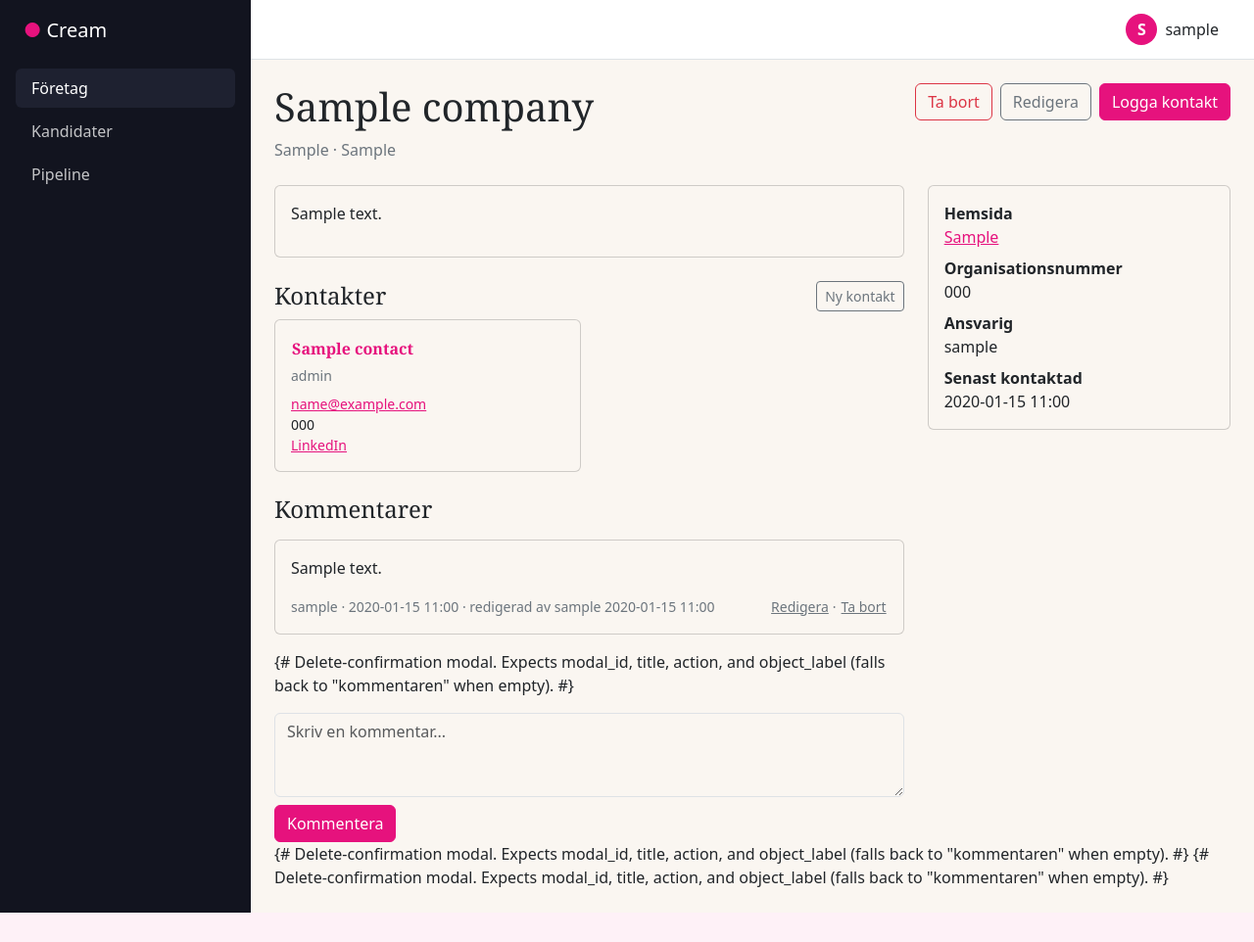
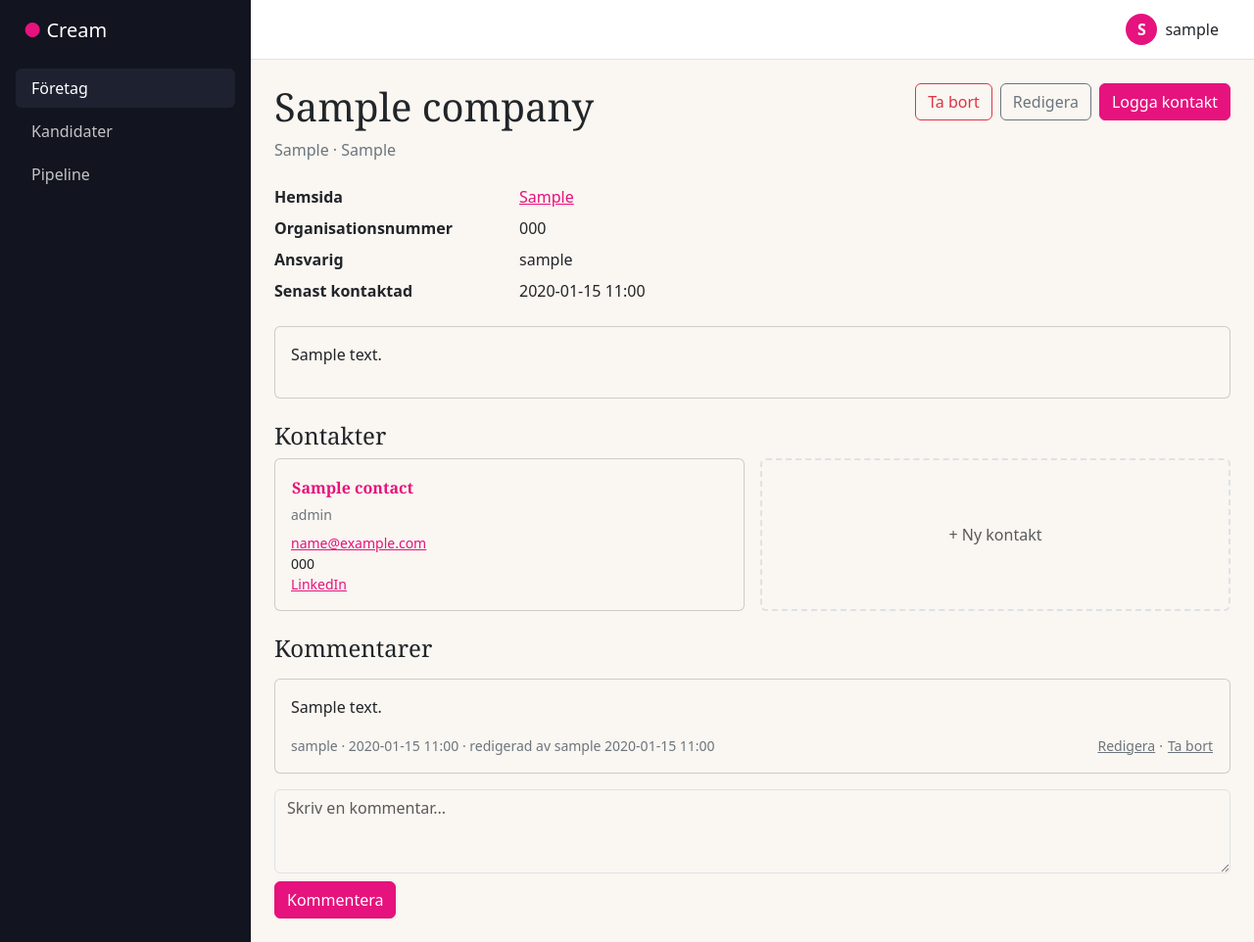
Before and after one commit to chreke/cream, a Django app: page /companies/1/ in a window 1280 px wide. Shown: the whole page at 98% size. Before the commit the page ends 932 px from the top, so only its background shows below. Run offline with Django 5.2, Linux system fonts and the light colour scheme; a user stored in the database is signed in; tables that the repository leaves empty hold one stand-in row (values such as "Sample post"); some libraries are stand-ins or nearby versions.

Commit message:
Detail page feedback: fix comment leak, stack sections, add-card
Fix multiline {# #} comment rendering literally in the delete
confirmation partial (Django template comments are single-line).
Company info now sits under the heading as a label/value grid with
all sections stacked in one column; "Ny kontakt" is a dashed
empty card at the end of the contacts grid instead of a header
button.

Co-Authored-By: Claude Fable 5 <noreply@anthropic.com>

```diff
--- a/crm/templates/crm/_confirm_delete_modal.html
+++ b/crm/templates/crm/_confirm_delete_modal.html
@@ -1,5 +1,7 @@
-{# Delete-confirmation modal. Expects modal_id, title, action, and
-   object_label (falls back to "kommentaren" when empty). #}
+{% comment %}
+Delete-confirmation modal. Expects modal_id, title, action, and
+object_label (falls back to "kommentaren" when empty).
+{% endcomment %}
 <div class="modal fade" id="{{ modal_id }}" tabindex="-1" aria-hidden="true"
      aria-labelledby="{{ modal_id }}-title">
   <div class="modal-dialog modal-dialog-centered">
--- a/crm/templates/crm/company_detail.html
+++ b/crm/templates/crm/company_detail.html
@@ -23,8 +23,17 @@
     </div>
   </div>
 
-  <div class="row">
-    <div class="col-lg-8">
+  <dl class="row mb-4">
+    <dt class="col-sm-3">Hemsida</dt>
+    <dd class="col-sm-9">{% if company.homepage %}<a href="{{ company.homepage }}">{{ company.homepage }}</a>{% else %}–{% endif %}</dd>
+    <dt class="col-sm-3">Organisationsnummer</dt>
+    <dd class="col-sm-9">{{ company.organization_number|default:"–" }}</dd>
+    <dt class="col-sm-3">Ansvarig</dt>
+    <dd class="col-sm-9">{{ company.assignee.username|default:"–" }}</dd>
+    <dt class="col-sm-3">Senast kontaktad</dt>
+    <dd class="col-sm-9 mb-0">{{ company.last_contacted|date:"Y-m-d H:i"|default:"Aldrig" }}</dd>
+  </dl>
+
   {% if company.description %}
     <div class="card mb-4">
       <div class="card-body">
@@ -33,11 +42,7 @@
     </div>
   {% endif %}
 
-      <div class="d-flex justify-content-between align-items-center mb-2">
-        <h2 class="h4 mb-0">Kontakter</h2>
-        <button type="button" class="btn btn-sm btn-outline-secondary"
-                data-bs-toggle="modal" data-bs-target="#contact-create-modal">Ny kontakt</button>
-      </div>
+  <h2 class="h4 mb-2">Kontakter</h2>
   <div class="row g-3 mb-4">
     {% for contact, contact_form in contact_items %}
       <div class="col-md-6">
@@ -65,11 +70,11 @@
           </div>
         </div>
       </div>
-        {% empty %}
-          <div class="col-12">
-            <p class="text-secondary mb-0">Inga kontakter ännu.</p>
+    {% endfor %}
+    <div class="col-md-6">
+      <button type="button" class="card card-add h-100 w-100 align-items-center justify-content-center py-4"
+              data-bs-toggle="modal" data-bs-target="#contact-create-modal">+ Ny kontakt</button>
     </div>
-        {% endfor %}
   </div>
 
   <h2 class="h4 mb-3">Kommentarer</h2>
@@ -131,25 +136,6 @@
     {% endfor %}
     <button type="submit" class="btn btn-primary mt-2">Kommentera</button>
   </form>
-    </div>
-
-    <div class="col-lg-4">
-      <div class="card">
-        <div class="card-body">
-          <dl class="mb-0">
-            <dt>Hemsida</dt>
-            <dd>{% if company.homepage %}<a href="{{ company.homepage }}">{{ company.homepage }}</a>{% else %}–{% endif %}</dd>
-            <dt>Organisationsnummer</dt>
-            <dd>{{ company.organization_number|default:"–" }}</dd>
-            <dt>Ansvarig</dt>
-            <dd>{{ company.assignee.username|default:"–" }}</dd>
-            <dt>Senast kontaktad</dt>
-            <dd class="mb-0">{{ company.last_contacted|date:"Y-m-d H:i"|default:"Aldrig" }}</dd>
-          </dl>
-        </div>
-      </div>
-    </div>
-  </div>
 
   {# --- Modals hosted on this page --- #}
   {% include "crm/_company_form_modal.html" with form=company_form %}
--- a/static/css/cream.css
+++ b/static/css/cream.css
@@ -83,6 +83,19 @@ h1, h2, h3, h4, h5, h6,
   background-color: var(--cream-dark-hover);
 }
 
+/* "Add new" placeholder card (e.g. + Ny kontakt). */
+.card-add {
+  border: 2px dashed var(--bs-border-color);
+  background-color: transparent;
+  color: var(--bs-secondary-color);
+  font-weight: 500;
+}
+
+.card-add:hover {
+  border-color: var(--cream-accent);
+  color: var(--cream-accent);
+}
+
 .login-page {
   background-color: var(--cream-dark);
 }
```
Also changed, not shown: crm/tests.py (+13 -0 lines), 1 other file. Lines whose indentation alone changed are shown as unchanged.
